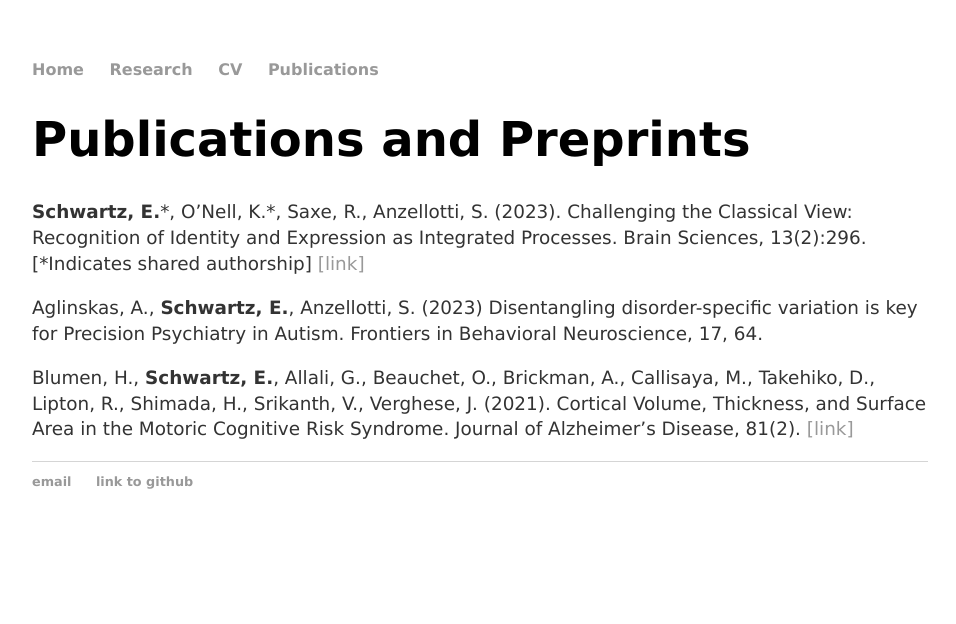
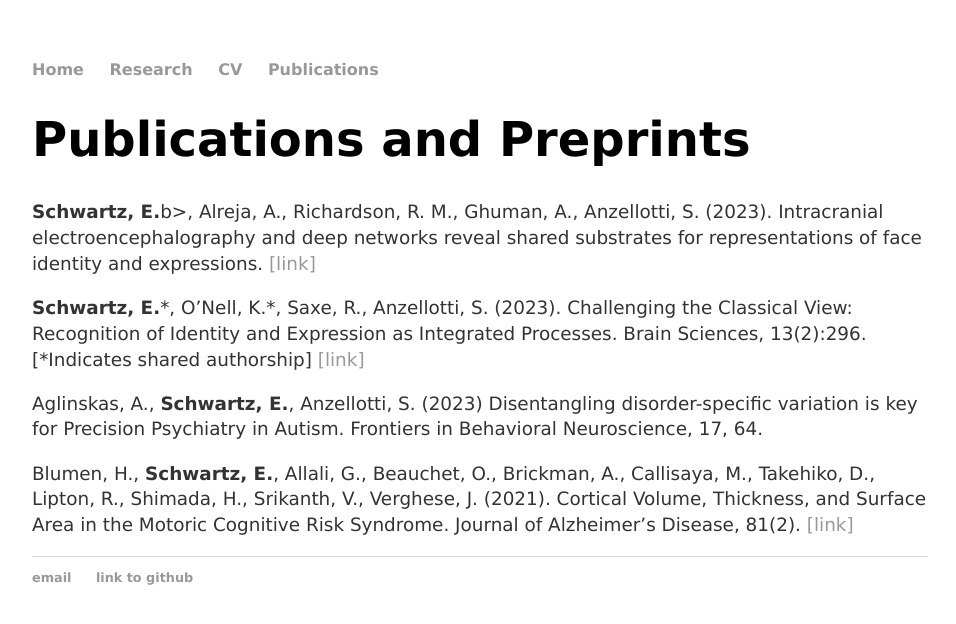
Before and after one commit to els615/els615.github.io, a Jekyll site: the page built from Publications/index.html, in a window 1280 px wide. Shown: the top 624 px of the page, without its empty margins (160-1116 px from the left). Built offline with Jekyll 4.4.1, drawn with Linux system fonts in a browser that asks for light colours.

Commit message:
Update index.html

```diff
--- a/Publications/index.html
+++ b/Publications/index.html
@@ -4,6 +4,8 @@ title: Emily Schwartz's Publications
 ---
 <div class="blurb">
 	<h1>Publications and Preprints</h1>
+	  <p><b>Schwartz, E.</b>b>, Alreja, A., Richardson, R. M., Ghuman, A., Anzellotti, S. (2023). Intracranial electroencephalography and deep networks reveal shared substrates for representations of face identity and expressions.
+	  <a href="https://www.jneurosci.org/content/43/23/4291.abstract" target="_blank">[link]</a></p>
 	<p><b>Schwartz, E.</b>*, O’Nell, K.*, Saxe, R., Anzellotti, S. (2023). Challenging the Classical View:
 	  Recognition of Identity and Expression as Integrated Processes. Brain Sciences, 13(2):296. [*Indicates shared authorship]
 	  <a href="https://www.mdpi.com/2076-3425/13/2/296" target="_blank">[link]</a></p>
```
